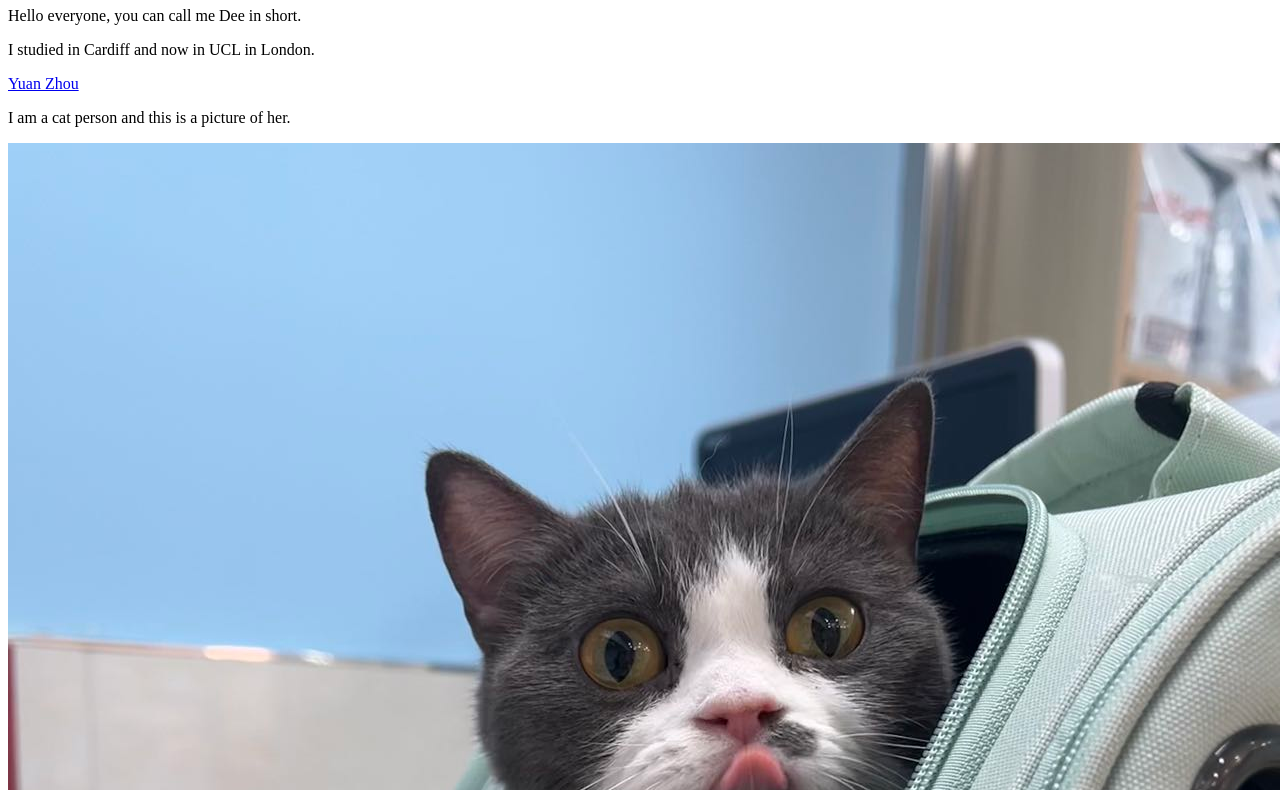
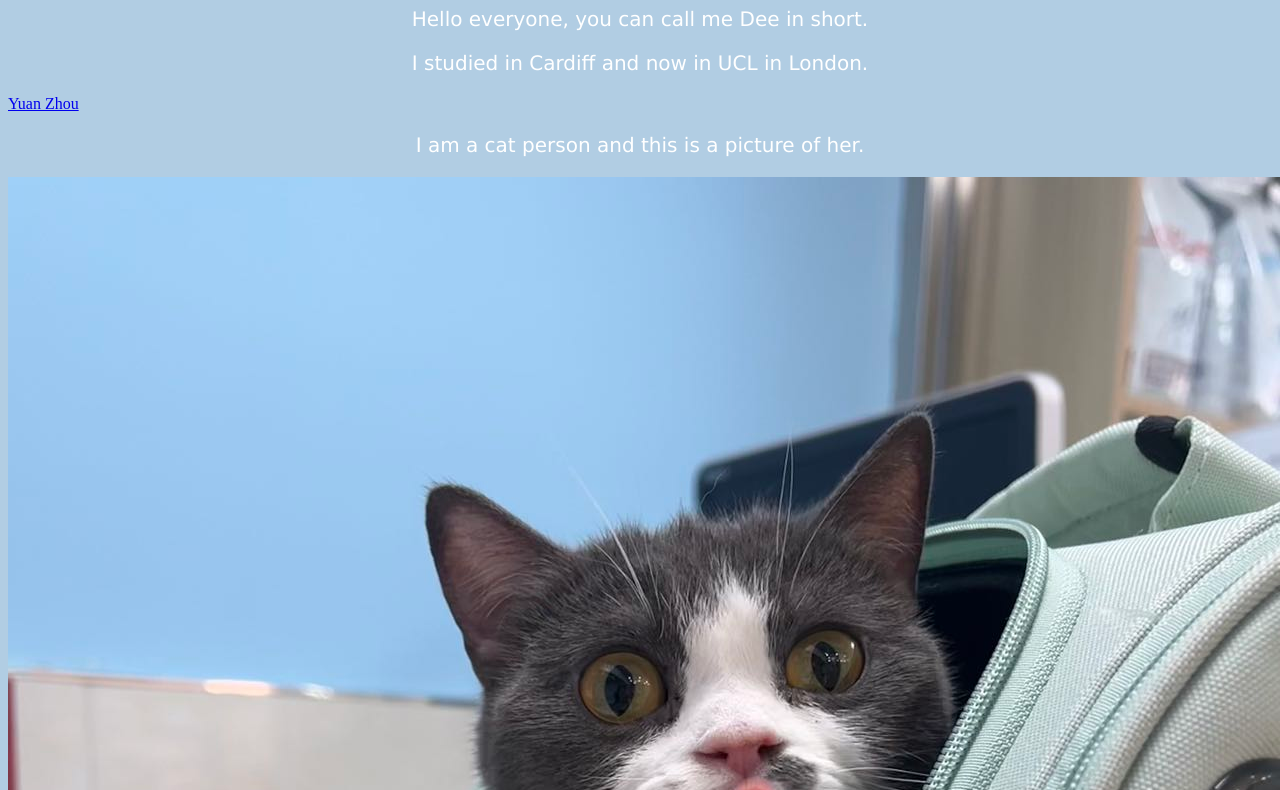
Before and after one commit to Xinyuan236/INST0018_23-24_uczcxz2, a plain HTML site: page index.html in a window 1280 px wide. Shown: the part 73-863 px from the top of the page. Drawn offline with Linux system fonts and the light colour scheme.

Commit message:
index.html

```diff
--- a/index.html
+++ b/index.html
@@ -1,5 +1,7 @@
 <!DOCTYPE html>
 <html>
+ <link type="text/css" rel="stylesheet" href="main.css" />
+
 <head>
  <title>UCL Moodle</title>
 </head>
```
